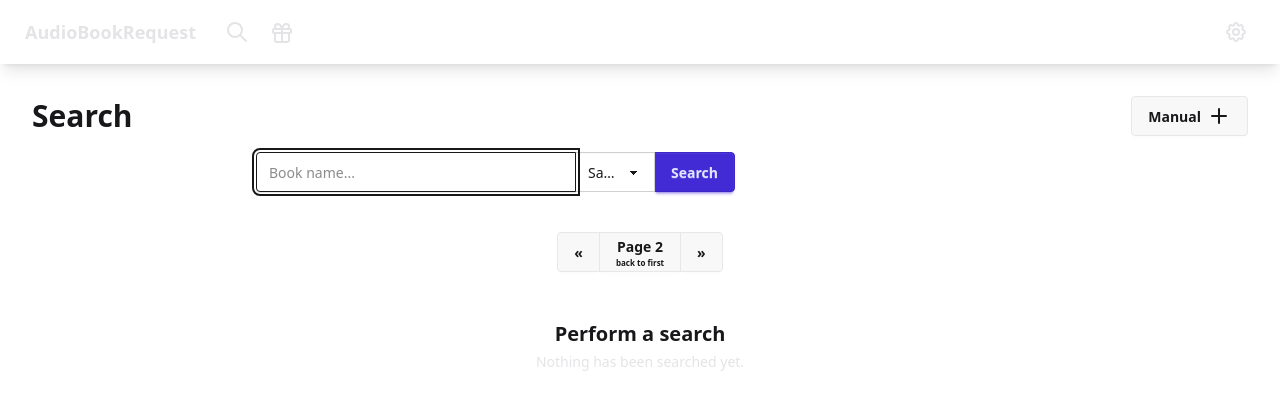
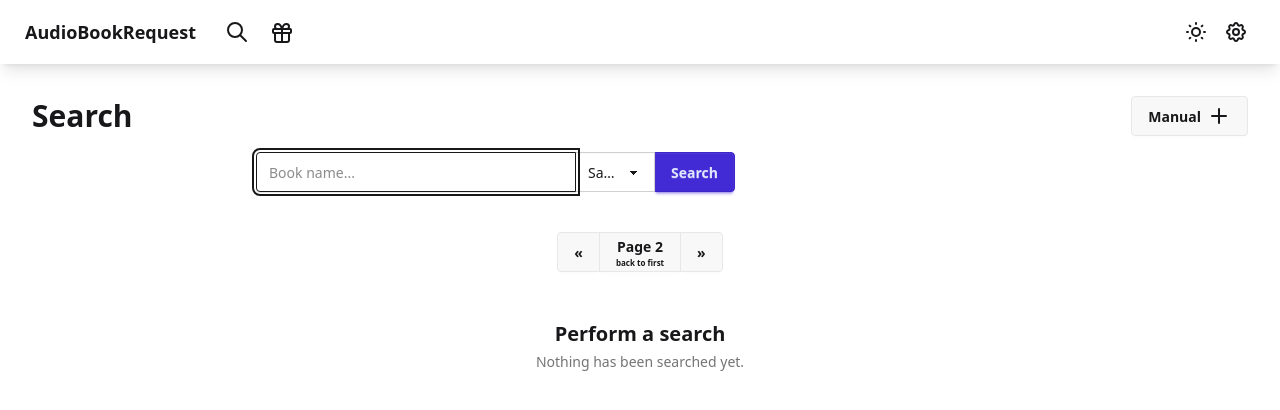
Before and after one commit to theperfectbean/abr-fresh, a Python web app: template templates/search.html in a window 1280 px wide. Shown: the top 410 px of the page. Run offline with Jinja, Linux system fonts and the light colour scheme; the template is opened without the code that fills it: most values are stand-ins (such as "Sample title", 1, 10 or a date in 2020); style sheets or scripts are compiled from the project's sources; some libraries are stand-ins or nearby versions.

Commit message:
add light/dark mode toggle

```diff
--- a/styles/globals.css
+++ b/styles/globals.css
@@ -1,5 +1,40 @@
 @import "tailwindcss";
 @plugin "daisyui";
+
+@plugin "daisyui/theme" {
+  name: "nord";
+  default: false;
+  prefersdark: false;
+  color-scheme: "light";
+  --color-base-100: oklch(95.127% 0.007 260.731);
+  --color-base-200: oklch(93.299% 0.01 261.788);
+  --color-base-300: oklch(89.925% 0.016 262.749);
+  --color-base-content: oklch(32.437% 0.022 264.182);
+  --color-primary: oklch(59.435% 0.077 254.027);
+  --color-primary-content: oklch(11.887% 0.015 254.027);
+  --color-secondary: oklch(69.651% 0.059 248.687);
+  --color-secondary-content: oklch(13.93% 0.011 248.687);
+  --color-accent: oklch(77.464% 0.062 217.469);
+  --color-accent-content: oklch(15.492% 0.012 217.469);
+  --color-neutral: oklch(45.229% 0.035 264.131);
+  --color-neutral-content: oklch(89.925% 0.016 262.749);
+  --color-info: oklch(69.207% 0.062 332.664);
+  --color-info-content: oklch(13.841% 0.012 332.664);
+  --color-success: oklch(76.827% 0.074 131.063);
+  --color-success-content: oklch(15.365% 0.014 131.063);
+  --color-warning: oklch(85.486% 0.089 84.093);
+  --color-warning-content: oklch(17.097% 0.017 84.093);
+  --color-error: oklch(60.61% 0.12 15.341);
+  --color-error-content: oklch(12.122% 0.024 15.341);
+  --radius-selector: 1rem;
+  --radius-field: 0.25rem;
+  --radius-box: 0.5rem;
+  --size-selector: 0.25rem;
+  --size-field: 0.25rem;
+  --border: 1px;
+  --depth: 0;
+  --noise: 0;
+}
 
 @plugin "daisyui/theme" {
   name: "night";
--- a/templates/base.html
+++ b/templates/base.html
@@ -15,11 +15,12 @@
       src="https://unpkg.com/htmx-ext-preload@2.1.0"
       crossorigin="anonymous"
     ></script>
+    <script src="https://cdn.jsdelivr.net/npm/theme-change@2.0.2/index.js"></script>
     <meta name="viewport" content="width=device-width, initial-scale=1" />
   </head>
   <body class="w-screen min-h-screen overflow-x-hidden" hx-ext="preload">
     {% if not hide_navbar %}
-    <header class="bg-base-100 text-neutral-content shadow-lg">
+    <header class="shadow-lg">
       <nav class="navbar">
         <div class="flex-1">
           <a
@@ -58,6 +59,17 @@
         </div>
 
         <div class="flex-none flex pr-4">
+          <label
+            class="btn btn-ghost btn-square light-dark-toggle swap swap-rotate"
+          >
+            <input type="checkbox" data-toggle-theme="nord,night" />
+            <span class="swap-on svg-dark"
+              >{% include 'icons/moon.html' %}</span
+            >
+            <span class="swap-off svg-light"
+              >{% include 'icons/sun.html' %}</span
+            >
+          </label>
           {% if user.can_logout() %}
           <btn
             hx-post="/auth/logout"
--- /dev/null
+++ b/templates/icons/moon.html
@@ -0,0 +1,17 @@
+<svg
+  xmlns="http://www.w3.org/2000/svg"
+  viewBox="0 0 24 24"
+  fill="none"
+  stroke="currentColor"
+  stroke-linecap="round"
+  stroke-linejoin="round"
+  width="24"
+  height="24"
+  stroke-width="2"
+  style="--darkreader-inline-stroke: currentColor"
+  data-darkreader-inline-stroke=""
+>
+  <path
+    d="M12 3c.132 0 .263 0 .393 0a7.5 7.5 0 0 0 7.92 12.446a9 9 0 1 1 -8.313 -12.454z"
+  ></path>
+</svg>
--- /dev/null
+++ b/templates/icons/sun.html
@@ -0,0 +1,18 @@
+<svg
+  xmlns="http://www.w3.org/2000/svg"
+  viewBox="0 0 24 24"
+  fill="none"
+  stroke="currentColor"
+  stroke-linecap="round"
+  stroke-linejoin="round"
+  width="24"
+  height="24"
+  stroke-width="2"
+  style="--darkreader-inline-stroke: currentColor"
+  data-darkreader-inline-stroke=""
+>
+  <path d="M12 12m-4 0a4 4 0 1 0 8 0a4 4 0 1 0 -8 0"></path>
+  <path
+    d="M3 12h1m8 -9v1m8 8h1m-9 8v1m-6.4 -15.4l.7 .7m12.1 -.7l-.7 .7m0 11.4l.7 .7m-12.1 -.7l-.7 .7"
+  ></path>
+</svg>
--- a/templates/search.html
+++ b/templates/search.html
@@ -106,14 +106,11 @@
           {{ book.title }}
         </div>
         {% if book.subtitle %}
-        <div
-          class="text-neutral-content/60 font-semibold text-xs"
-          title="Subtitle"
-        >
+        <div class="opacity-60 font-semibold text-xs" title="Subtitle">
           {{ book.subtitle }}
         </div>
         {% endif %}
-        <div class="text-xs text-neutral-content font-semibold" title="Authors">
+        <div class="text-xs font-semibold" title="Authors">
           {{ book.authors | join(", ") }}
         </div>
       </div>
@@ -142,16 +139,14 @@
     >
       {% if search_term %}
       <span class="text-xl font-semibold">No results found</span>
-      <span class="text-sm text-neutral-content"
+      <span class="text-sm"
         >No audiobooks were found. Do note, that internally Audible is used for
         searching. If the book doesn't exist on Audible it'll have to be added
         <a class="link" preload href="/search/manual">manually</a>.</span
       >
       {% else %}
       <span class="text-xl font-semibold">Perform a search</span>
-      <span class="text-sm text-neutral-content"
-        >Nothing has been searched yet.</span
-      >
+      <span class="text-sm opacity-60">Nothing has been searched yet.</span>
       {% endif %}
     </div>
     {% endif %}
--- a/templates/settings_page/download.html
+++ b/templates/settings_page/download.html
@@ -63,7 +63,7 @@
     </div>
 
     <h3 class="border-t pt-2 border-base-200">
-      Quality <span class="text-neutral-content text-xs">(kbit/s)</span>
+      Quality <span class="text-xs">(kbit/s)</span>
     </h3>
 
     <div>
--- a/templates/settings_page/prowlarr.html
+++ b/templates/settings_page/prowlarr.html
@@ -65,7 +65,7 @@
     hx-swap="outerHTML"
   >
     <label for="group">Categories</label>
-    <p class="text-xs text-neutral">
+    <p class="text-xs opacity-60">
       Categories to search for using Prowlarr. If none are selected, all
       categories will be searched for.
     </p>
--- a/templates/wishlist_page/wishlist.html
+++ b/templates/wishlist_page/wishlist.html
@@ -46,7 +46,7 @@
             />
             {% else %}
             <div
-              class="flex items-center justify-center w-full h-full bg-neutral text-neutral-content opacity-30"
+              class="flex items-center justify-center w-full h-full bg-neutral opacity-30"
             >
               {% include 'icons/photo-off.html' %}
             </div>
```
Also changed, not shown: app/routers/search.py (+7 -2 lines), app/routers/wishlist.py (+12 -2 lines), templates/manual.html (+5 -4 lines), templates/settings_page/notifications.html (+4 -7 lines).
